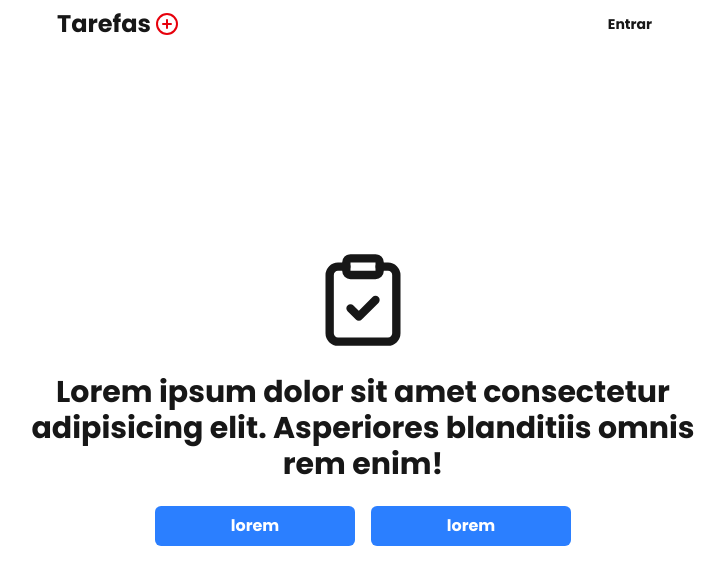
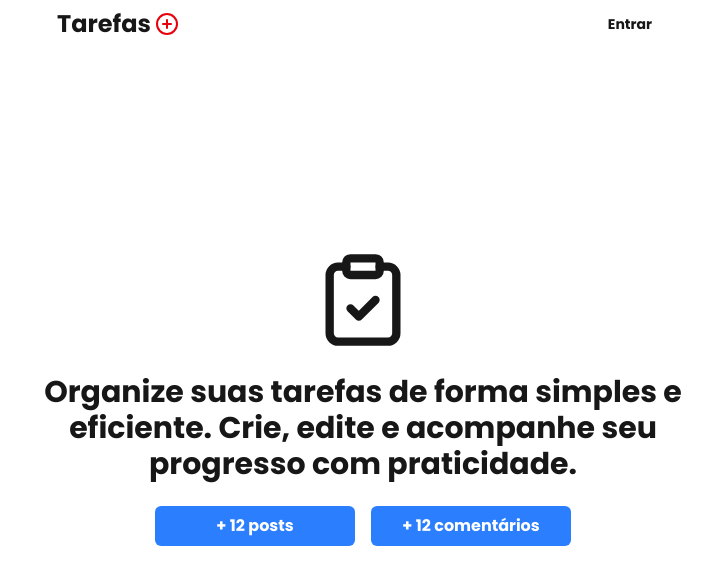
Before and after one commit to joseisaacpy/tarefas-plus, a Next.js app: page / in a window 1280 px wide. Shown: the top 584 px of the page, without its empty margins (277-1002 px from the left). Built offline with nearby package versions, Linux system fonts and the light colour scheme; no server answers.

Commit message:
feat: adicionar textos sobre o sistema de tarefas na página inicial

```diff
--- a/app/page.tsx
+++ b/app/page.tsx
@@ -1,7 +1,7 @@
 import { ClipboardCheck } from "lucide-react";
 
 export const metadata = {
-  title: "Início",
+  title: "Tarefas Plus",
 };
 
 export default function Home() {
@@ -10,14 +10,18 @@ export default function Home() {
       {/* img */}
       <ClipboardCheck size={100} />
       {/* title */}
+      {/* título */}
       <h1 className="text-lg max-w-2xl md:text-3xl font-bold">
-        Lorem ipsum dolor sit amet consectetur adipisicing elit. Asperiores
-        blanditiis omnis rem enim!
+        Organize suas tarefas de forma simples e eficiente. Crie, edite e
+        acompanhe seu progresso com praticidade.
       </h1>
-      {/* div btn */}
+
+      {/* botões */}
       <div className="px-4 flex flex-col md:flex-row w-full gap-4 items-center justify-center">
-        <button className="btn w-full md:max-w-[200px]">lorem</button>
-        <button className="btn w-full md:max-w-[200px]">lorem</button>
+        <button className="btn w-full md:max-w-[200px]">+ 12 posts</button>
+        <button className="btn w-full md:max-w-[200px] btn-outline">
+          + 12 comentários
+        </button>
       </div>
     </section>
   );
```
